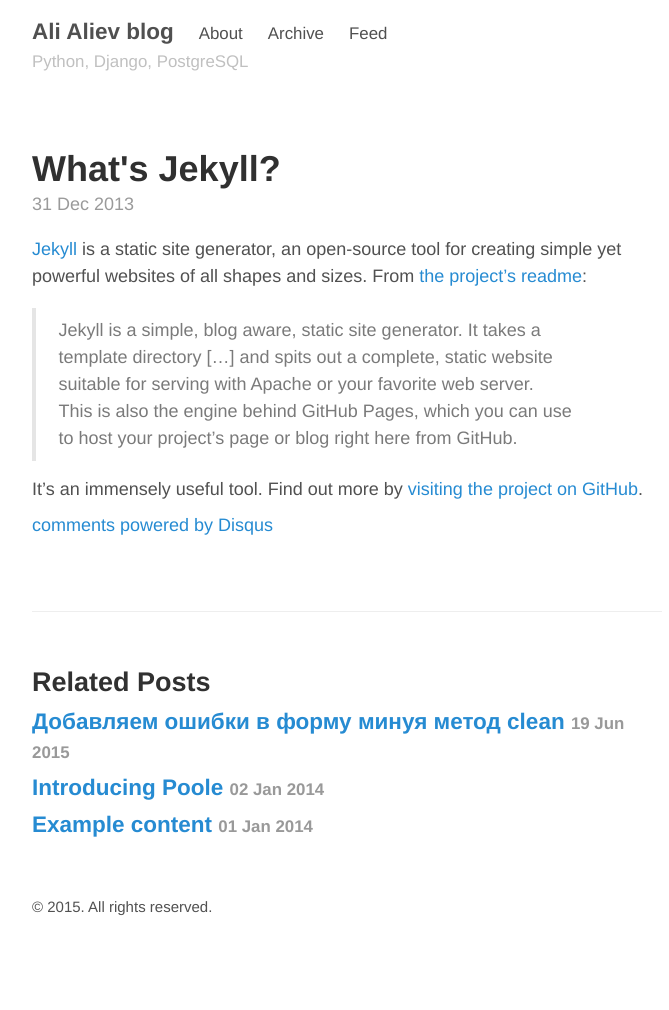
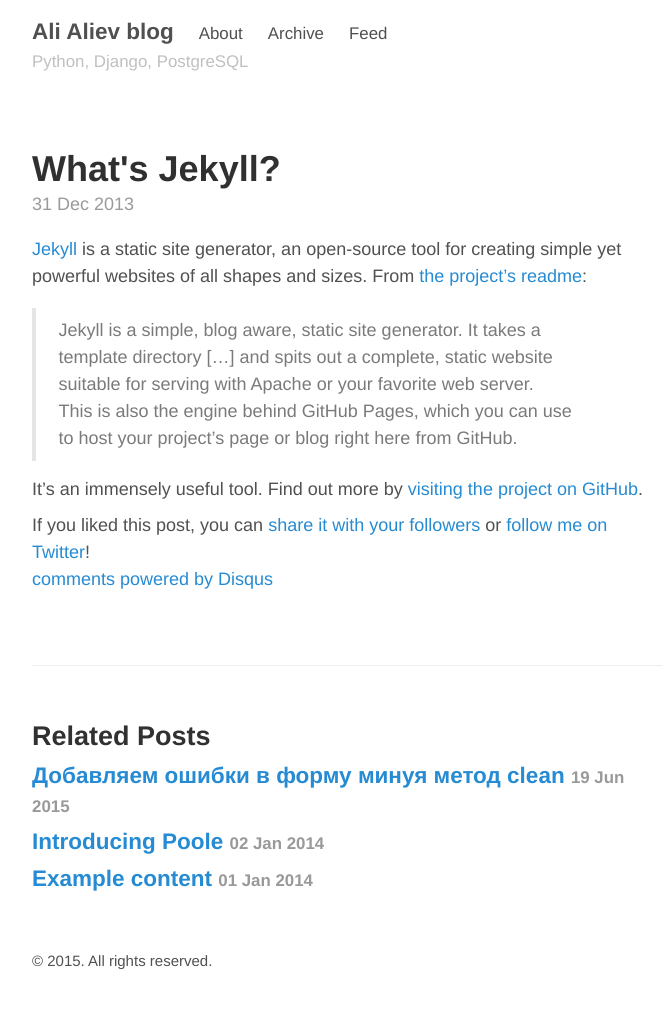
Before and after one commit to aliev/aliev.github.io, a Jekyll site: the page built from _posts/2013-12-31-whats-jekyll.md, in a window 1280 px wide. Shown: the whole page, without its empty margins (293-962 px from the left). Built offline with Jekyll 4.4.1, drawn with Linux system fonts in a browser that asks for light colours; comment, search, counter and statistics services are not loaded; before the commit the page ends 956 px from its top, so only the background shows below that.

Commit message:
some changes

```diff
--- a/_layouts/post.html
+++ b/_layouts/post.html
@@ -7,6 +7,23 @@
   <time datetime="{{ page.date | date_to_xmlschema }}" class="post-date">{{ page.date | date_to_string }}</time>
   {{ content }}
   <div class="post-date">{% for tags in page.tags %}{{ tags }} {% endfor %}</div>
+  {% if page.category == 'ru' %}
+  Если вам понравилась данная статья вы можете
+  <a href="https://twitter.com/intent/tweet?url={{ site.url }}{{ page.url }}&text={{ page.title }}&via=ali_aliev"
+      target="_blank">
+      поделиться ею с вашими друзьями</a>
+  или
+  <a href="https://twitter.com/ali_aliev">
+      подписаться на мой аккаунт в Twitter</a>!
+  {% else if page.category == 'en' %}
+  If you liked this post, you can
+  <a href="https://twitter.com/intent/tweet?url={{ site.url }}{{ page.url }}&text={{ page.title }}&via=ali_aliev"
+      target="_blank">
+      share it with your followers</a>
+  or
+  <a href="https://twitter.com/ali_aliev">
+      follow me on Twitter</a>!
+  {% endif %}
   {% include comments.html %}
 </article>
 
```
Also changed, not shown: _includes/twitter_plug.html (added, +7 -0 lines).
